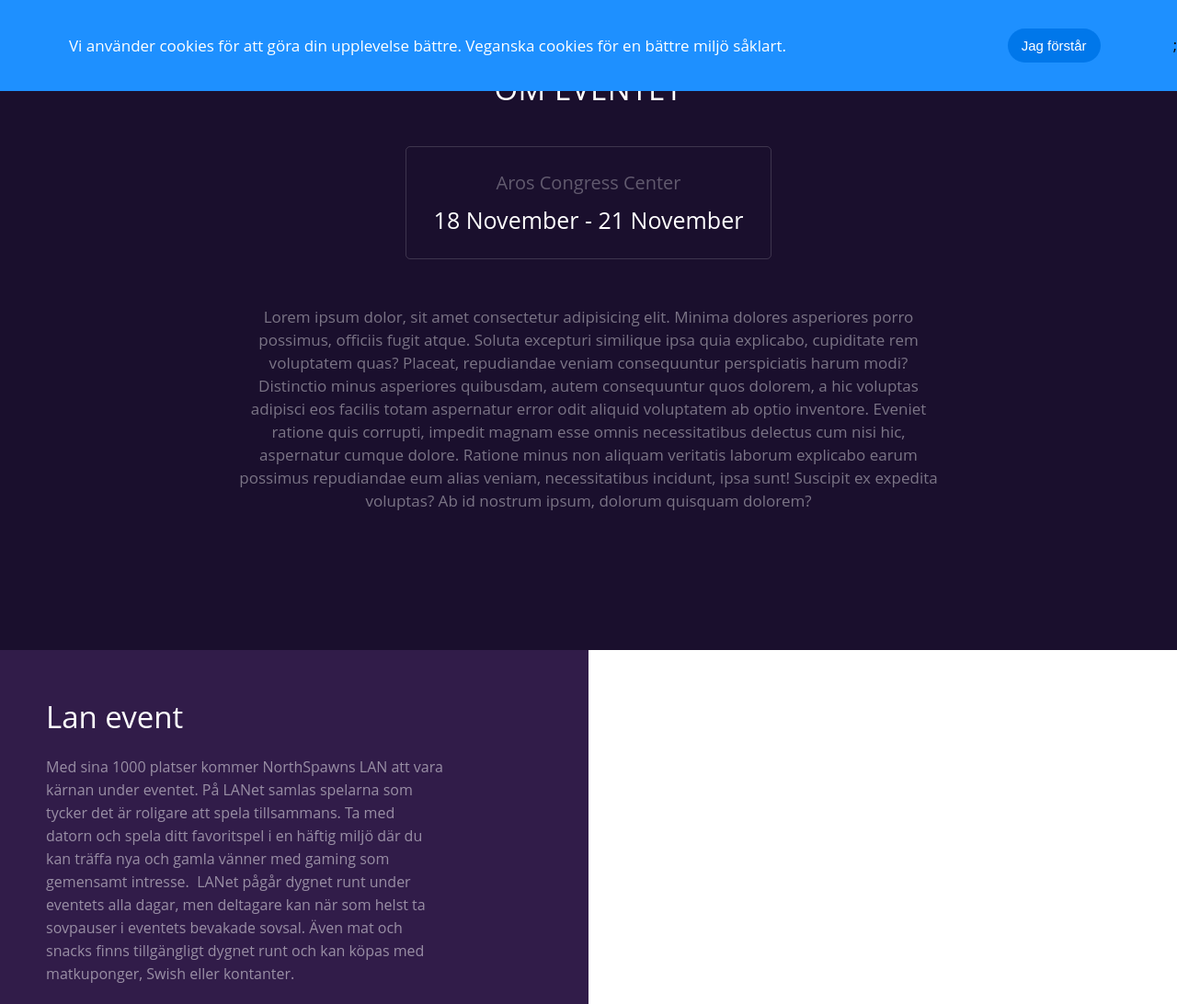
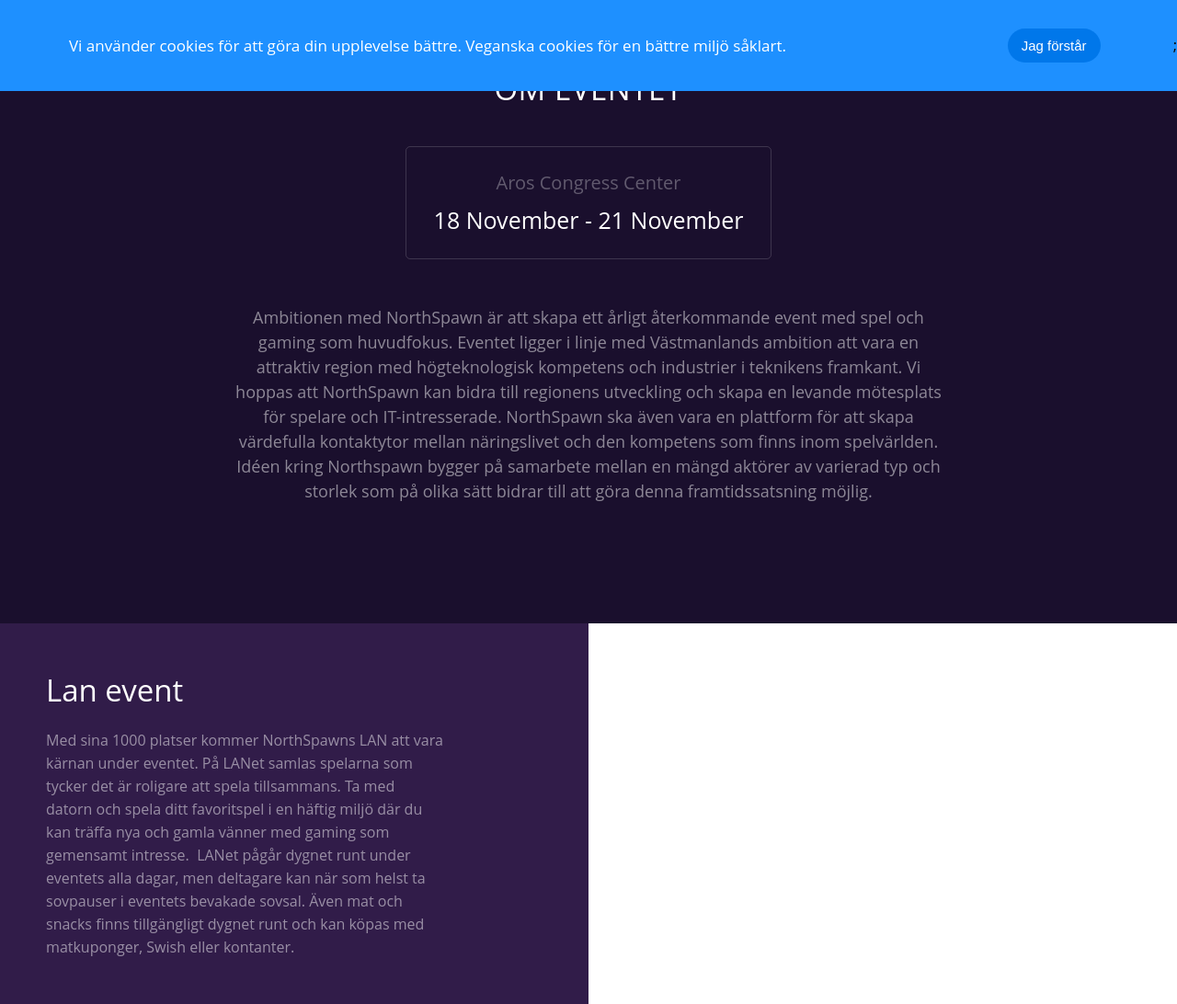
Before and after one commit to albingroen/Northspawn, a PHP site: page / in a window 1280 px wide. Shown: the part 701-1793 px from the top of the page at 92% size. Run offline with PHP 8.4, Linux system fonts and the light colour scheme; data comes from the database, SQL or seed files in the repository; both versions use the stored data as it was after the commit.

Commit message:
Added email functionality.

```diff
--- a/index.php
+++ b/index.php
@@ -72,6 +72,10 @@
 
     $stmt = $db->prepare("INSERT INTO users (user_firstName, user_lastName, user_email, user_password) VALUES ('{$firstName}', '{$lastName}', '{$email}', '{$password}')");
     $stmt->execute();
+    $msg = "First line of text\nSecond line of text";
+    $msg = wordwrap($msg,70);
+    mail("albin.groen@gmail.com","My subject",$msg);
+
   }
 
 
--- a/landing.php
+++ b/landing.php
@@ -13,7 +13,9 @@
       <h4>Aros Congress Center</h4>
       <h3>18 November - 21 November </h3>
     </div>
-    <p>Lorem ipsum dolor, sit amet consectetur adipisicing elit. Minima dolores asperiores porro possimus, officiis fugit atque. Soluta excepturi similique ipsa quia explicabo, cupiditate rem voluptatem quas? Placeat, repudiandae veniam consequuntur perspiciatis harum modi? Distinctio minus asperiores quibusdam, autem consequuntur quos dolorem, a hic voluptas adipisci eos facilis totam aspernatur error odit aliquid voluptatem ab optio inventore. Eveniet ratione quis corrupti, impedit magnam esse omnis necessitatibus delectus cum nisi hic, aspernatur cumque dolore. Ratione minus non aliquam veritatis laborum explicabo earum possimus repudiandae eum alias veniam, necessitatibus incidunt, ipsa sunt! Suscipit ex expedita voluptas? Ab id nostrum ipsum, dolorum quisquam dolorem?</p>
+    <p>Ambitionen med NorthSpawn är att skapa ett årligt återkommande event med spel och gaming som huvudfokus. Eventet ligger i linje med Västmanlands ambition att vara en attraktiv region med högteknologisk kompetens och industrier i teknikens framkant. Vi hoppas att NorthSpawn kan bidra till regionens utveckling och skapa en levande mötesplats för spelare och IT-intresserade. NorthSpawn ska även vara en plattform för att skapa värdefulla kontaktytor mellan näringslivet och den kompetens som finns inom spelvärlden.
+    Idéen kring Northspawn bygger på samarbete mellan en mängd aktörer av varierad typ och storlek som på olika sätt bidrar till att göra denna framtidssatsning möjlig.
+    </p>
   </div>
   <section>
     <div class="left" id="left1">
--- a/styles/landing/style.css
+++ b/styles/landing/style.css
@@ -67,13 +67,13 @@ span {
 }
 
 .about p {
-  color: rgba(255, 255, 255, 0.425);
+  color: rgba(255, 255, 255, 0.5);
   padding-top: 50px;
   max-width: 60%;
   text-align: center;
-  padding-bottom: 150px;
-  font-size: 17px;
-  line-height: 25px;
+  padding-bottom: 130px;
+  font-size: 18px;
+  line-height: 27px;
 }
 
 section {
```
Also changed, not shown: styles/landing/style.scss (+4 -4 lines), Northspawn.db, 1 other file.
